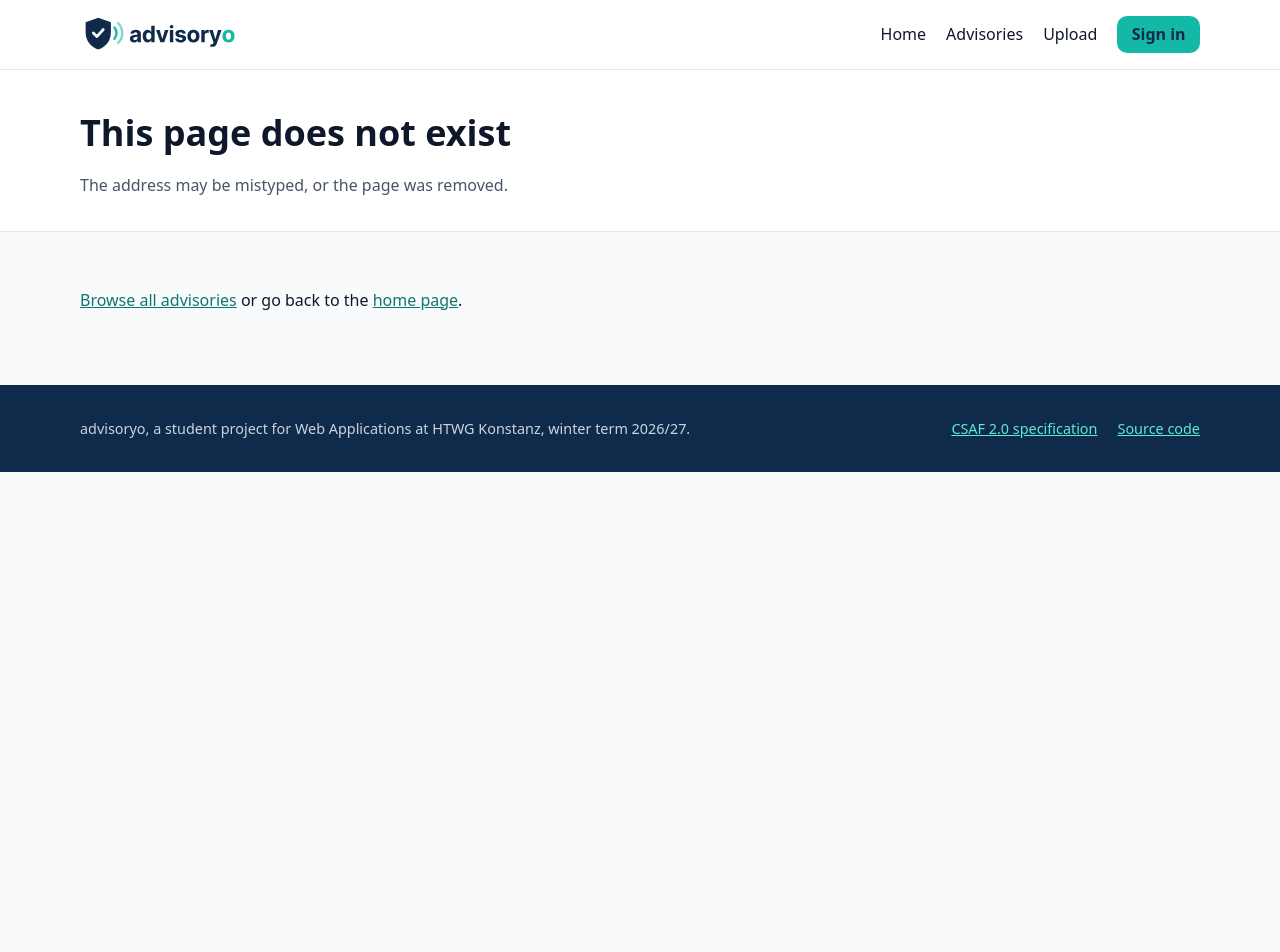
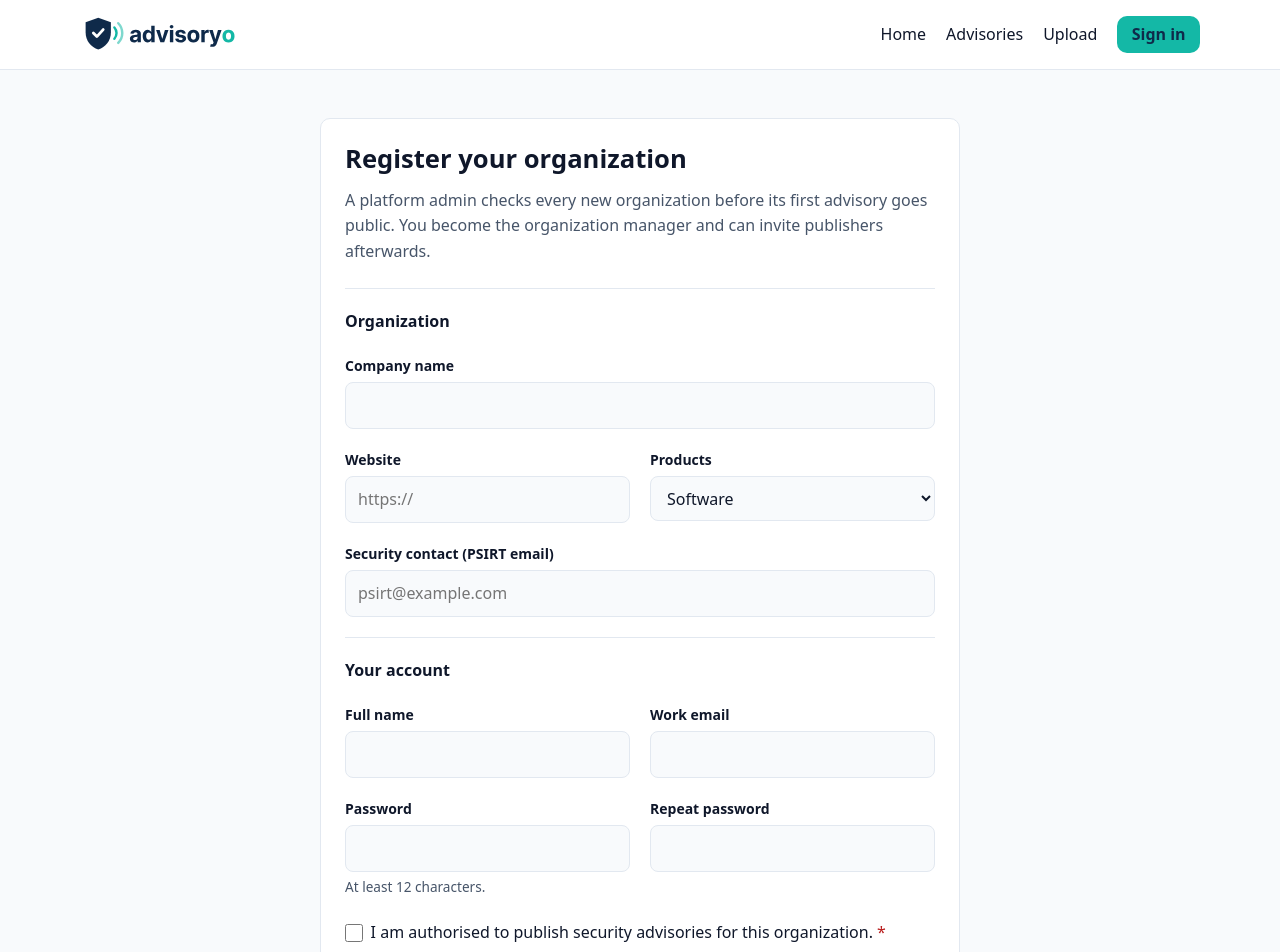
Before and after one commit to bryanwiest/advisoryo, a React (Vite) app in the folder client/: page /register in a window 1280 px wide. Shown: the top 952 px of the page. Before the commit the page ends 800 px from the top, so only its background shows below. Built offline with nearby package versions, Linux system fonts and the light colour scheme.

Commit message:
feat: add registration form with password check

```diff
--- a/client/src/App.tsx
+++ b/client/src/App.tsx
@@ -8,6 +8,7 @@ import { HomePage } from './pages/HomePage'
 import { LoginPage } from './pages/LoginPage'
 import { NotFoundPage } from './pages/NotFoundPage'
 import { OrganizationPage } from './pages/OrganizationPage'
+import { RegisterPage } from './pages/RegisterPage'
 import { UploadPage } from './pages/UploadPage'
 import type { Advisory } from './types/advisory'
 
@@ -31,6 +32,7 @@ export default function App() {
           <Route path="organizations/:slug" element={<OrganizationPage advisories={advisories} />} />
           <Route path="upload" element={<UploadPage advisories={advisories} onPublish={publish} />} />
           <Route path="login" element={<LoginPage />} />
+          <Route path="register" element={<RegisterPage />} />
           <Route path="*" element={<NotFoundPage />} />
         </Route>
       </Routes>
--- /dev/null
+++ b/client/src/pages/RegisterPage.tsx
@@ -0,0 +1,147 @@
+import { useState, type ChangeEvent, type FormEvent } from 'react'
+import { Link } from 'react-router'
+import { useDocumentTitle } from '../hooks/useDocumentTitle'
+import type { ProductType } from '../types/advisory'
+
+interface RegistrationForm {
+  orgName: string
+  orgWebsite: string
+  orgType: ProductType
+  orgContact: string
+  name: string
+  email: string
+  password: string
+  passwordRepeat: string
+  terms: boolean
+}
+
+const EMPTY_FORM: RegistrationForm = {
+  orgName: '',
+  orgWebsite: '',
+  orgType: 'software',
+  orgContact: '',
+  name: '',
+  email: '',
+  password: '',
+  passwordRepeat: '',
+  terms: false,
+}
+
+export function RegisterPage() {
+  useDocumentTitle('Register your organization')
+  // One state object for the whole form; the `name` attribute of each field is the key.
+  const [form, setForm] = useState<RegistrationForm>(EMPTY_FORM)
+  const [submittedOrg, setSubmittedOrg] = useState<string | null>(null)
+
+  const passwordsDiffer = form.passwordRepeat !== '' && form.password !== form.passwordRepeat
+
+  function handleChange(event: ChangeEvent<HTMLInputElement | HTMLSelectElement>) {
+    const { name, value, type } = event.target
+    const checked = type === 'checkbox' && (event.target as HTMLInputElement).checked
+    setForm((current) => ({ ...current, [name]: type === 'checkbox' ? checked : value }))
+  }
+
+  function handleSubmit(event: FormEvent<HTMLFormElement>) {
+    event.preventDefault()
+    if (passwordsDiffer) return
+    // Sending the registration to the server follows with the backend in milestone 3.
+    setSubmittedOrg(form.orgName)
+    setForm(EMPTY_FORM)
+  }
+
+  return (
+    <main id="main" className="auth">
+      <div className="container">
+        <section className="form-card auth-card auth-card-wide" aria-labelledby="register-title">
+          <h1 id="register-title">Register your organization</h1>
+          <p className="auth-intro">
+            A platform admin checks every new organization before its first advisory goes public.
+            You become the organization manager and can invite publishers afterwards.
+          </p>
+
+          {submittedOrg && (
+            <p className="notice notice-success" role="status">
+              Thank you. The registration of {submittedOrg} is complete on this page; sending it to a platform admin
+              follows with the backend.
+            </p>
+          )}
+
+          <form className="form-stack" onSubmit={handleSubmit}>
+            <fieldset>
+              <legend>Organization</legend>
+              <div className="field">
+                <label htmlFor="org-name">Company name</label>
+                <input type="text" id="org-name" name="orgName" autoComplete="organization" required
+                  value={form.orgName} onChange={handleChange} />
+              </div>
+              <div className="form-row">
+                <div className="field">
+                  <label htmlFor="org-website">Website</label>
+                  <input type="url" id="org-website" name="orgWebsite" placeholder="https://" required
+                    value={form.orgWebsite} onChange={handleChange} />
+                </div>
+                <div className="field">
+                  <label htmlFor="org-type">Products</label>
+                  <select id="org-type" name="orgType" value={form.orgType} onChange={handleChange}>
+                    <option value="software">Software</option>
+                    <option value="hardware">Hardware and IoT devices</option>
+                    <option value="machinery">Machinery and industrial systems</option>
+                    <option value="other">Other</option>
+                  </select>
+                </div>
+              </div>
+              <div className="field">
+                <label htmlFor="org-contact">Security contact (PSIRT email)</label>
+                <input type="email" id="org-contact" name="orgContact" placeholder="psirt@example.com"
+                  value={form.orgContact} onChange={handleChange} />
+              </div>
+            </fieldset>
+
+            <fieldset>
+              <legend>Your account</legend>
+              <div className="form-row">
+                <div className="field">
+                  <label htmlFor="name">Full name</label>
+                  <input type="text" id="name" name="name" autoComplete="name" required
+                    value={form.name} onChange={handleChange} />
+                </div>
+                <div className="field">
+                  <label htmlFor="reg-email">Work email</label>
+                  <input type="email" id="reg-email" name="email" autoComplete="email" required
+                    value={form.email} onChange={handleChange} />
+                </div>
+              </div>
+              <div className="form-row">
+                <div className="field">
+                  <label htmlFor="reg-password">Password</label>
+                  <input type="password" id="reg-password" name="password" autoComplete="new-password" minLength={12}
+                    required aria-describedby="password-hint" value={form.password} onChange={handleChange} />
+                  <p id="password-hint" className="hint">At least 12 characters.</p>
+                </div>
+                <div className="field">
+                  <label htmlFor="reg-password-repeat">Repeat password</label>
+                  <input type="password" id="reg-password-repeat" name="passwordRepeat" autoComplete="new-password"
+                    minLength={12} required aria-invalid={passwordsDiffer}
+                    aria-describedby={passwordsDiffer ? 'password-repeat-error' : undefined}
+                    value={form.passwordRepeat} onChange={handleChange} />
+                  {passwordsDiffer && (
+                    <p id="password-repeat-error" className="field-error">The passwords do not match.</p>
+                  )}
+                </div>
+              </div>
+            </fieldset>
+
+            <div className="choice">
+              <input type="checkbox" id="terms" name="terms" required checked={form.terms} onChange={handleChange} />
+              <label htmlFor="terms">I am authorised to publish security advisories for this organization.</label>
+            </div>
+
+            <button className="button" type="submit" disabled={passwordsDiffer}>Register organization</button>
+          </form>
+
+          <p className="auth-switch">Already registered? <Link to="/login">Sign in</Link></p>
+        </section>
+      </div>
+    </main>
+  )
+}
```
